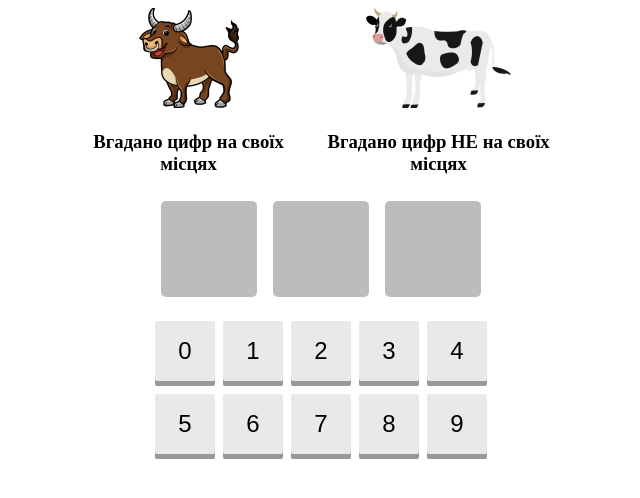
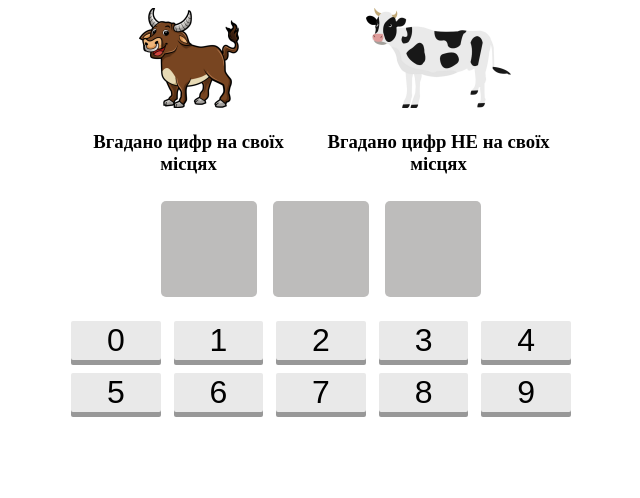
Before and after one commit to vendigo/patyson-community-games, a React (Vite) app in the folder bullsAndCows/: page / in a window 1280 px wide. Shown: the top 498 px of the page, without its empty margins (319-959 px from the left). Built offline with nearby package versions, Linux system fonts and the light colour scheme.

Commit message:
bullsAndCows - refactoring, history shown in reverse order

```diff
--- a/bullsAndCows/src/App.jsx
+++ b/bullsAndCows/src/App.jsx
@@ -6,7 +6,7 @@ import {History} from "./history/History.jsx";
 import {useEffect, useState} from "react";
 import {getWinMessage, loadLevel} from "./PatysonClient.js";
 
-function App() {
+export default function App() {
     const [currentNumber, setCurrentNumber] = useState("")
     const [history, setHistory] = useState([])
     const [level, setLevel] = useState({number: "000"})
@@ -40,22 +40,18 @@ function App() {
             }
         }
 
-        const newHistory = [...history, {bulls, cows, number: currentNumber}]
-
-        setHistory(newHistory)
+        setHistory([{bulls, cows, number: currentNumber}, ...history])
     }
-
-    const controls = winMessage ? <h2>{winMessage}</h2> :
-        <Keyboard currentNumber={currentNumber} setCurrentNumber={setCurrentNumber}/>
 
     return (
         <>
             <Header/>
             <Display currentNumber={currentNumber} length={answer.length}/>
-            {controls}
-            <History history={history}/>
+            {winMessage ? <h2>{winMessage}</h2> :
+                (<>
+                    <Keyboard currentNumber={currentNumber} setCurrentNumber={setCurrentNumber}/>
+                    <History history={history}/>
+                </>)}
         </>
     )
 }
-
-export default App
--- a/bullsAndCows/src/history/History.css
+++ b/bullsAndCows/src/history/History.css
@@ -4,3 +4,17 @@
     flex-direction: column;
     gap: 0.5em;
 }
+
+.historyRow {
+    display: flex;
+    justify-content: space-between;
+    font-size: 2em;
+}
+
+.historyRow img {
+    width: 1.5em;
+}
+
+.invisible {
+    visibility: hidden;
+}
--- a/bullsAndCows/src/history/History.jsx
+++ b/bullsAndCows/src/history/History.jsx
@@ -1,13 +1,40 @@
 import './History.css'
-import {HistoryRow} from "./HistoryRow.jsx";
 
 export function History({history}) {
-    const rows = history
-        .map((row, i) => <HistoryRow key={i} number={row.number} bulls={row.bulls} cows={row.cows} />)
-
     return (
         <div className="history">
-            {rows}
+            {history
+                .map((row, i) => <HistoryRow key={i} number={row.number} bulls={row.bulls} cows={row.cows}/>)}
         </div>
     )
 }
+
+export function HistoryRow({number, bulls, cows}) {
+
+    function icons(num, icon, isBull) {
+        return [...Array(number.length).keys()]
+            .map(idx => <img className={getClass(idx, num, isBull)} key={idx} src={icon} alt="icon"/>)
+    }
+
+    function getClass(idx, num, isBull) {
+        if (isBull) {
+            return idx < num ? "" : "invisible"
+        } else {
+            return idx < (number.length - num) ? "invisible" : ""
+        }
+    }
+
+    return (
+        <div className="historyRow">
+            <div className="bulls">
+                {icons(bulls, "assets/bullIcon.png", true)}
+            </div>
+            <div>
+                {number}
+            </div>
+            <div className="cows">
+                {icons(cows, "assets/cowIcon.png", false)}
+            </div>
+        </div>
+    )
+}
--- a/bullsAndCows/src/history/HistoryRow.css
+++ /dev/null
@@ -1,13 +0,0 @@
-.historyRow {
-    display: flex;
-    justify-content: space-between;
-    font-size: 2em;
-}
-
-.historyRow img {
-    width: 1.5em;
-}
-
-.invisible {
-    visibility: hidden;
-}
--- a/bullsAndCows/src/history/HistoryRow.jsx
+++ /dev/null
@@ -1,31 +0,0 @@
-import './HistoryRow.css';
-
-export function HistoryRow({number, bulls, cows}) {
-
-    function icons(num, icon, isBull) {
-        return [...Array(number.length).keys()]
-            .map(idx => <img className={getClass(idx, num, isBull)} key={idx} src={icon} alt="icon"/>)
-    }
-
-    function getClass(idx, num, isBull) {
-        if (isBull) {
-            return idx < num ? "" : "invisible"
-        } else {
-            return idx < (number.length - num) ? "invisible" : ""
-        }
-    }
-
-    return (
-        <div className="historyRow">
-            <div className="bulls">
-                {icons(bulls, "assets/bullIcon.png", true)}
-            </div>
-            <div>
-                {number}
-            </div>
-            <div className="cows">
-                {icons(cows, "assets/cowIcon.png", false)}
-            </div>
-        </div>
-    )
-}
--- a/bullsAndCows/src/keyboard/Key.css
+++ /dev/null
@@ -1,16 +0,0 @@
-button {
-    width: 2.5em;
-    height: 2.5em;
-    background: #E9E9E9;
-    border-radius: 2px;
-    text-decoration: none;
-    border: none;
-    font-size: 1.5em;
-    outline: none;
-    box-shadow: 0 5px #989898
-}
-
-button:active {
-    box-shadow: 0 1px #989898;
-    transform: translateY(4px);
-}
--- a/bullsAndCows/src/keyboard/Key.jsx
+++ /dev/null
@@ -1,7 +0,0 @@
-import './Key.css'
-
-export function Key({num, onKeyClick}) {
-    return (
-        <button onClick={() => onKeyClick(num)}>{num}</button>
-    )
-}
--- a/bullsAndCows/src/keyboard/Keyboard.css
+++ b/bullsAndCows/src/keyboard/Keyboard.css
@@ -1,13 +1,23 @@
 .keyboard {
     margin-top: 1em;
-    display: flex;
-    justify-content: center;
-    flex-direction: column;
+    display: grid;
+    grid-template-columns: repeat(5, 1fr);
     gap: 0.8em;
 }
 
-.row {
-    display: flex;
-    justify-content: center;
-    gap: 0.5em;
+button {
+    width: 100%;
+    height: 100%;
+    background: #E9E9E9;
+    border-radius: 2px;
+    text-decoration: none;
+    border: none;
+    font-size: 2em;
+    outline: none;
+    box-shadow: 0 5px #989898
 }
+
+button:active {
+    box-shadow: 0 1px #989898;
+    transform: translateY(4px);
+}
--- a/bullsAndCows/src/keyboard/Keyboard.jsx
+++ b/bullsAndCows/src/keyboard/Keyboard.jsx
@@ -1,22 +1,7 @@
 import './Keyboard.css'
-import {Key} from "./Key.jsx";
 
 export function Keyboard({currentNumber, setCurrentNumber}) {
-    const row1 = [0, 1, 2, 3, 4]
-    const row2 = [5, 6, 7, 8, 9]
-
-    function keysRow(nums) {
-        return nums.map(num => <Key key={num} num={num} onKeyClick={onKeyClick} />)
-    }
-
-    function addNumber(current, num) {
-        if (current.length < 2) {
-            return current + num
-        }
-
-
-        return current + num
-    }
+    const nums = [...Array(10).keys()]
 
     function onKeyClick(num) {
         if (currentNumber.includes(num)) {
@@ -28,12 +13,7 @@ export function Keyboard({currentNumber, setCurrentNumber}) {
 
     return (
         <div className="keyboard">
-            <div className="row">
-                {keysRow(row1)}
-            </div>
-            <div className="row">
-                {keysRow(row2)}
-            </div>
+            {nums.map(num => <button key={num} onClick={() => onKeyClick(num)}>{num}</button>)}
         </div>
     )
 }
```
